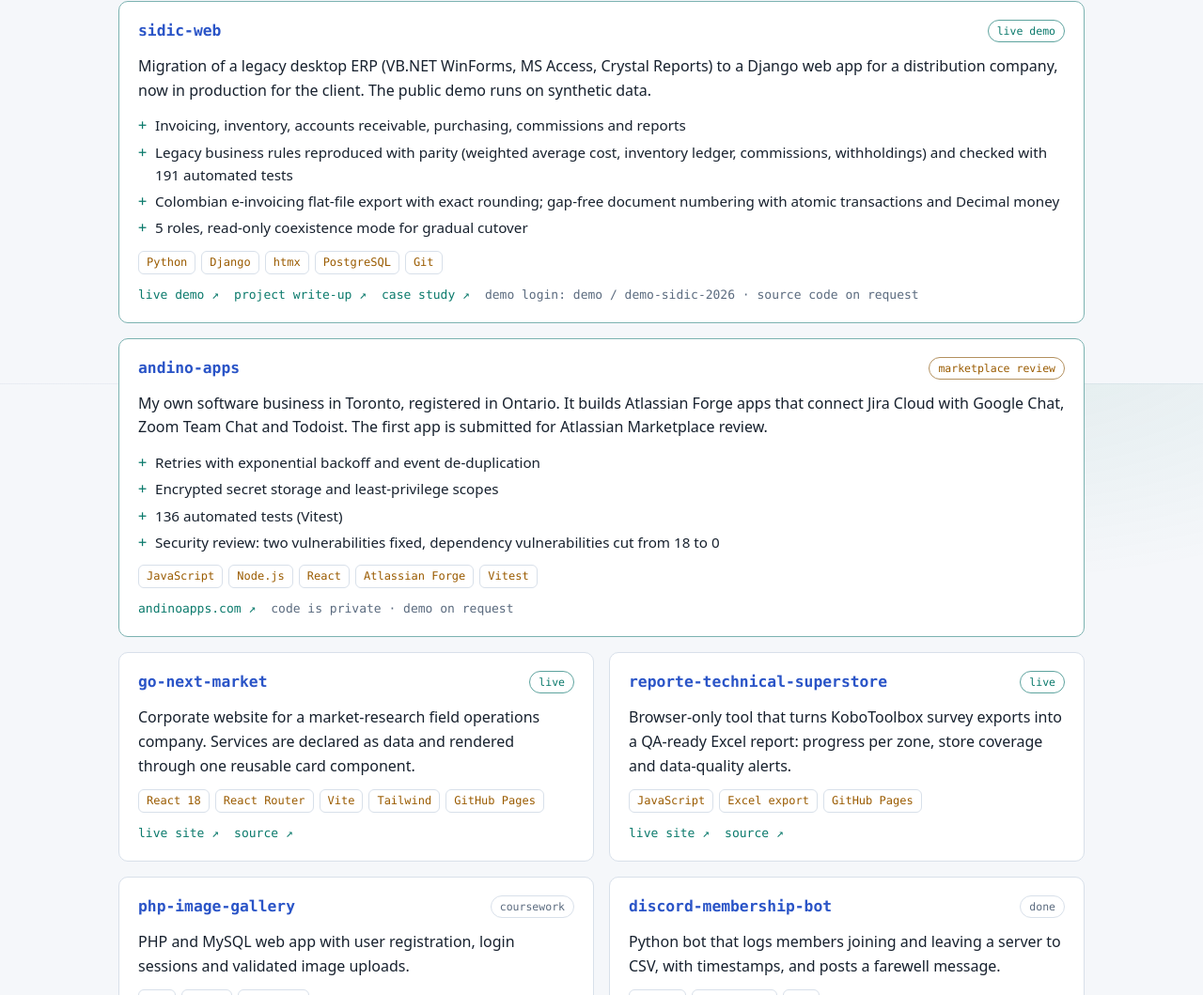
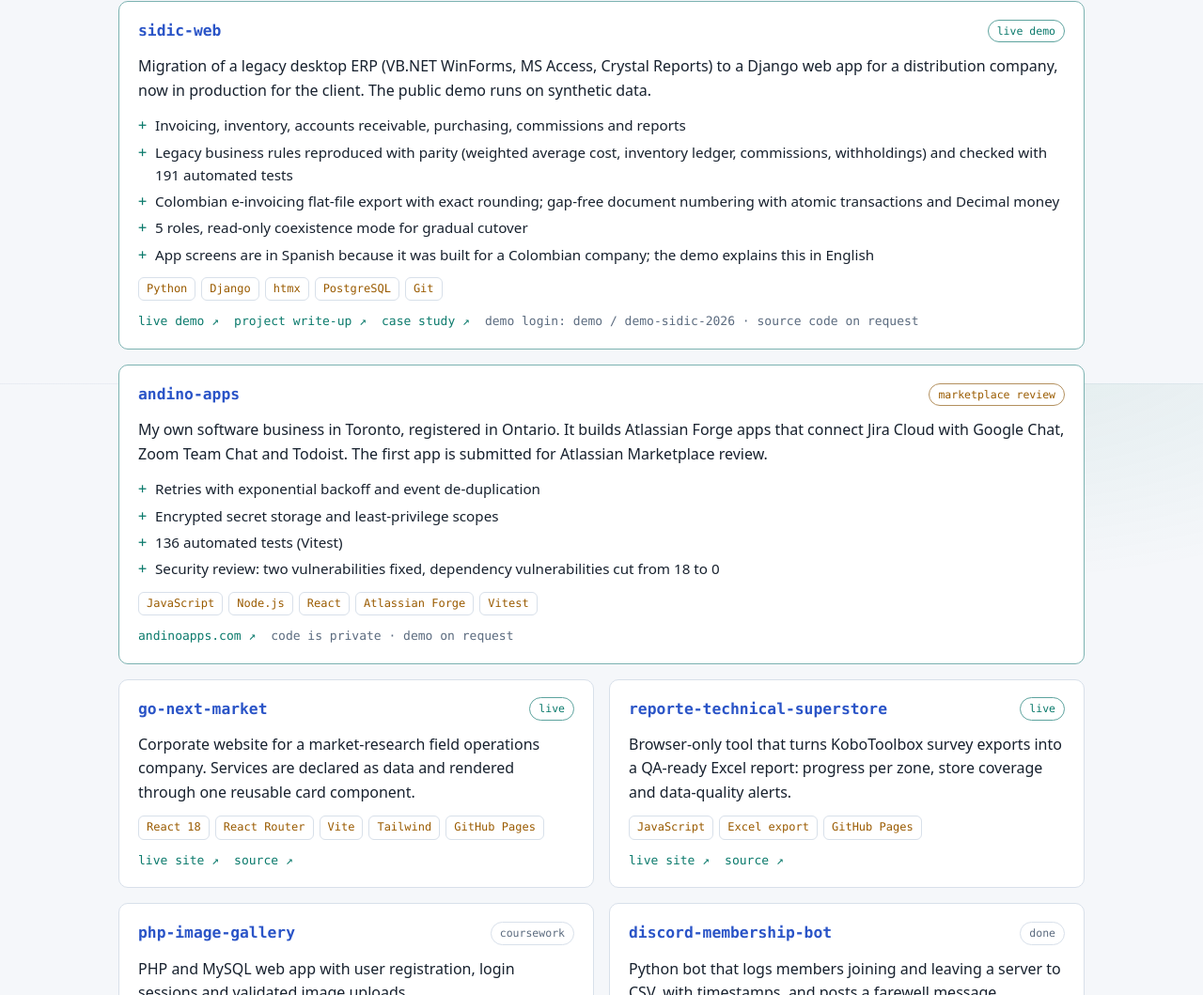
Before and after one commit to Nedavefo/Portfolio, a plain HTML site: page index.html in a window 1280 px wide. Shown: the part 1192-2251 px from the top of the page at 94% size. Drawn offline with Linux system fonts and the light colour scheme.

Commit message:
Sidic Web card: note app screens are in Spanish
Co-Authored-By: Claude Sonnet 5.5 <noreply@anthropic.com>

```diff
--- a/index.html
+++ b/index.html
@@ -99,6 +99,7 @@
             <li>Legacy business rules reproduced with parity (weighted average cost, inventory ledger, commissions, withholdings) and checked with 191 automated tests</li>
             <li>Colombian e-invoicing flat-file export with exact rounding; gap-free document numbering with atomic transactions and Decimal money</li>
             <li>5 roles, read-only coexistence mode for gradual cutover</li>
+            <li>App screens are in Spanish because it was built for a Colombian company; the demo explains this in English</li>
           </ul>
           <p class="tags"><span>Python</span><span>Django</span><span>htmx</span><span>PostgreSQL</span><span>Git</span></p>
           <p class="links">
```
